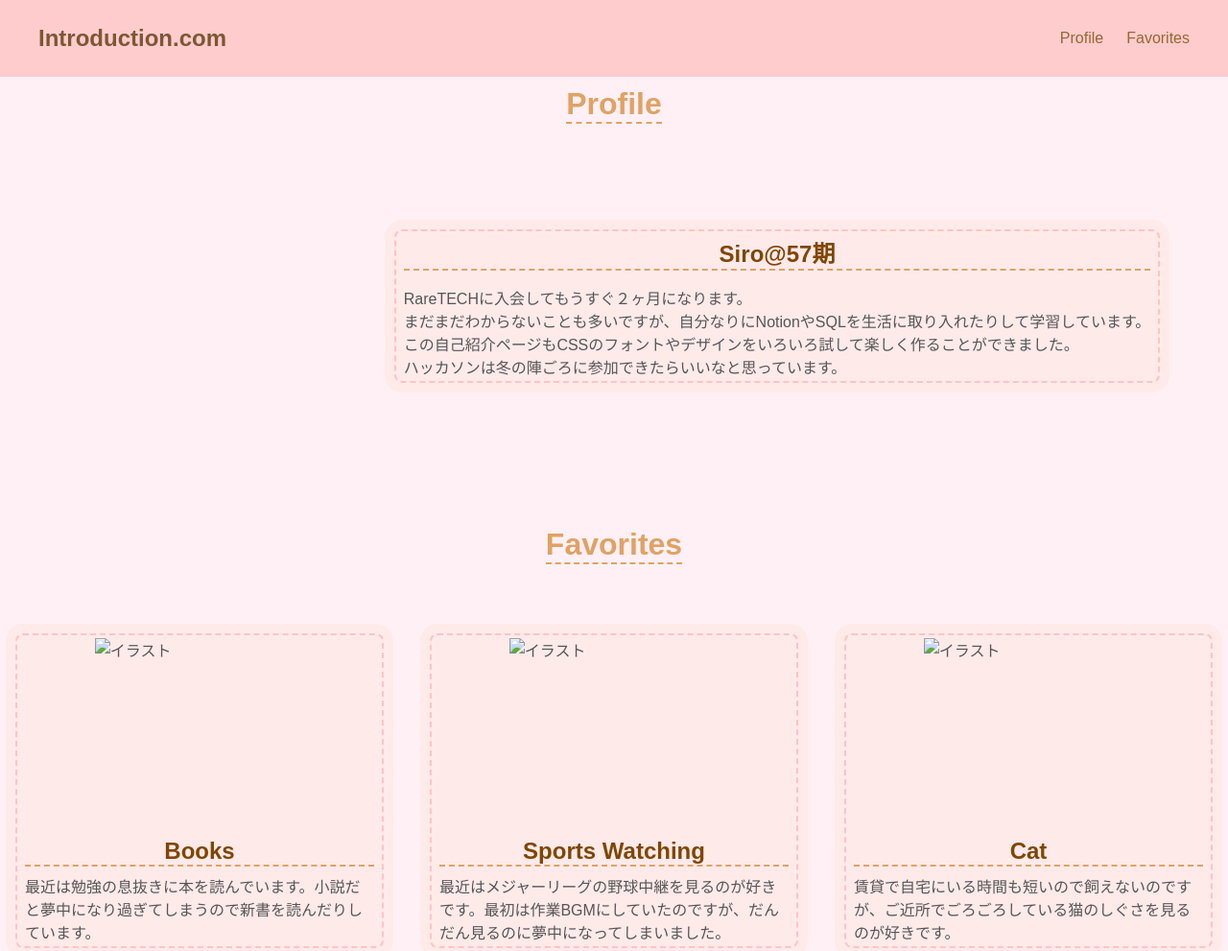
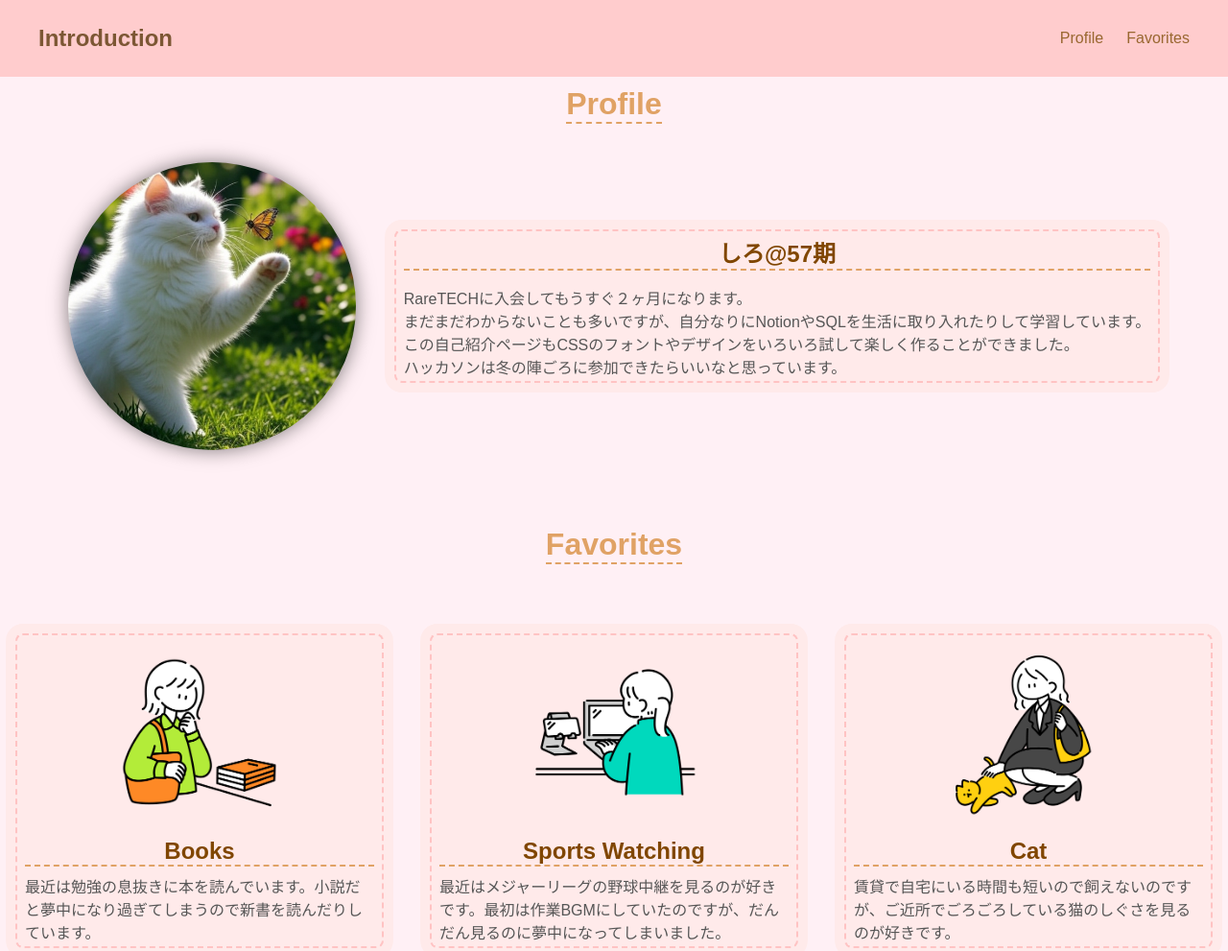
Before and after one commit to siro57/HTML_Test_App, a plain HTML site: page index.html in a window 1280 px wide. Shown: the top 991 px of the page at 96% size. Drawn offline with Linux system fonts and the light colour scheme.

Commit message:
HTML CSS 微調整

```diff
--- a/intro.html
+++ b/index.html
@@ -13,7 +13,7 @@
 <body>
       <!-- ヘッダー -->
   <header class ="header">
-      <h2 class="title">Introduction.com</h2>
+      <h2 class="title">Introduction</h2>
       <nav>
         <ul>
           <li><a href="#profile">Profile</a></li>
@@ -29,9 +29,9 @@
       <section class="section" id="profile">
          <h2 class="section-title">Profile</h2>
          <div class="profile">
-          <img src="img4.jpg" alt="profile" class="profile-image">
+          <img src="img/img4.jpg" alt="profile" class="profile-image">
           <div class="profile-info">
-            <h3>Siro@57期</h3>
+            <h3>しろ@57期</h3>
             <p>
               RareTECHに入会してもうすぐ２ヶ月になります。<br />
               まだまだわからないことも多いですが、自分なりにNotionやSQLを生活に取り入れたりして学習しています。<br />
@@ -46,17 +46,17 @@
         <h2 class="section-title">Favorites</h2>
         <div class="interests">
           <div class="interest">
-          <img src="img1.png" alt="イラスト" class="interest-image" >
+          <img src="img/img1.png" alt="イラスト" class="interest-image" >
           <h3>Books</h3>
           <p>最近は勉強の息抜きに本を読んでいます。小説だと夢中になり過ぎてしまうので新書を読んだりしています。</p>
           </div>
           <div class="interest">
-          <img src="img2.png" alt="イラスト" class="interest-image" >
+          <img src="img/img2.png" alt="イラスト" class="interest-image" >
           <h3>Sports Watching</h3>
           <p>最近はメジャーリーグの野球中継を見るのが好きです。最初は作業BGMにしていたのですが、だんだん見るのに夢中になってしまいました。</p>
           </div>
           <div class="interest">
-          <img src="img3.png" alt="イラスト" class="interest-image" >
+          <img src="img/img3.png" alt="イラスト" class="interest-image" >
           <h3>Cat</h3>
           <p>賃貸で自宅にいる時間も短いので飼えないのですが、ご近所でごろごろしている猫のしぐさを見るのが好きです。</p>
           </div>
```
